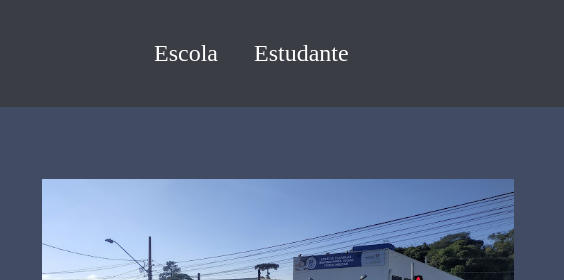
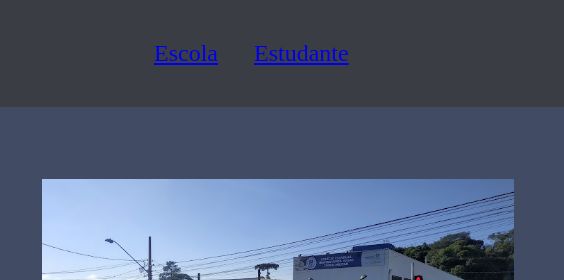
Before and after one commit to Fernandakruk/site-alura-2, a plain HTML site: page index.html in a window 1280 px wide. Shown: the top 280 px of the page, 716-1280 px from the left. Drawn offline with Linux system fonts and the light colour scheme; a web font is replaced by a local one.

Commit message:
página finalizada com DESAFIO

```diff
--- a/index.html
+++ b/index.html
@@ -15,13 +15,12 @@
     <link rel="preconnect" href="https://fonts.gstatic.com" crossorigin>
     <link href="https://fonts.googleapis.com/css2?family=Koh+Santepheap&display=swap" rel="stylesheet">
 </head>
-
 <body>
     <header class="cabecalho">
     <img class="cabecalho-imagem" src="alurastart logo dnv.png"alt="logo da alura start">
     <ul class="cabecalho-lista">
-        <li class="cabecalho-lista-item">Escola</li>
-        <li class="cabecalho-lista-item">Estudante</li>
+        <li class="cabecalho-lista-item"><a href="#escola">Escola</a></li>
+        <li class="cabecalho-lista-item"><a href="#estudante">Estudante</a></li>
     </ul>
 </header>
 <style>
@@ -32,7 +31,7 @@
         text-align: left;
     }
 </style>
-<section class="escola">
+<section id="escola">
     <div class="escola-div-conteudo">
     <h2 class="escola-titulo">Sobre a Escola</h2>
                 <p class="escola-texto-um">O Colégio Estadual Beatriz Faria Ansay Cívico Militar está localizado no bairro Tatuquara em Curitiba.</p>
@@ -43,7 +42,7 @@
                 <img class="escola-imagem" src="beatriz faria ansay.jpg" alt="foto do Colégio Beatriz Faria Ansay">
             </section>
 
-            <section class="estudantes">
+            <section id="estudante">
                 <h2 class="estudante-titulo">Quem são nossos estudantes?</h2>
                 <div class="estudante-div">
                 <img class="estudante-imagem" src="foto Heloisa (1).jpeg" alt="Foto da Heloisa">
--- a/style.css
+++ b/style.css
@@ -26,7 +26,7 @@
     width: 40%;
 }
 
-.escola{
+#escola{
     background-color: #414B64;
        color: antiquewhite;
     display:flex;
@@ -36,7 +36,7 @@
         font-family: 'KoHo', sans-serif;
 }
 
-.escola-div-conteudo{
+#escola-div-conteudo{
     width: 80%;
 }
 
```
